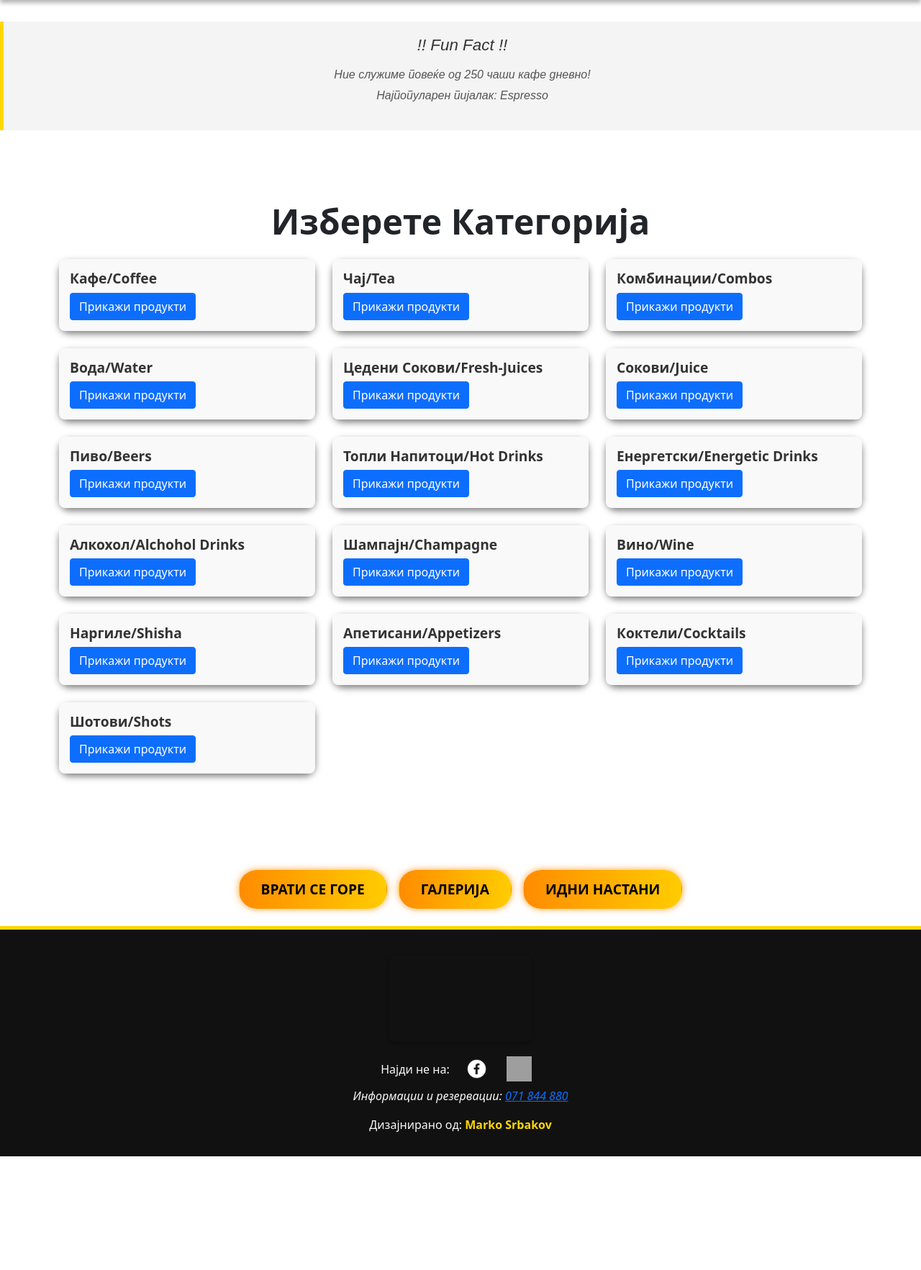
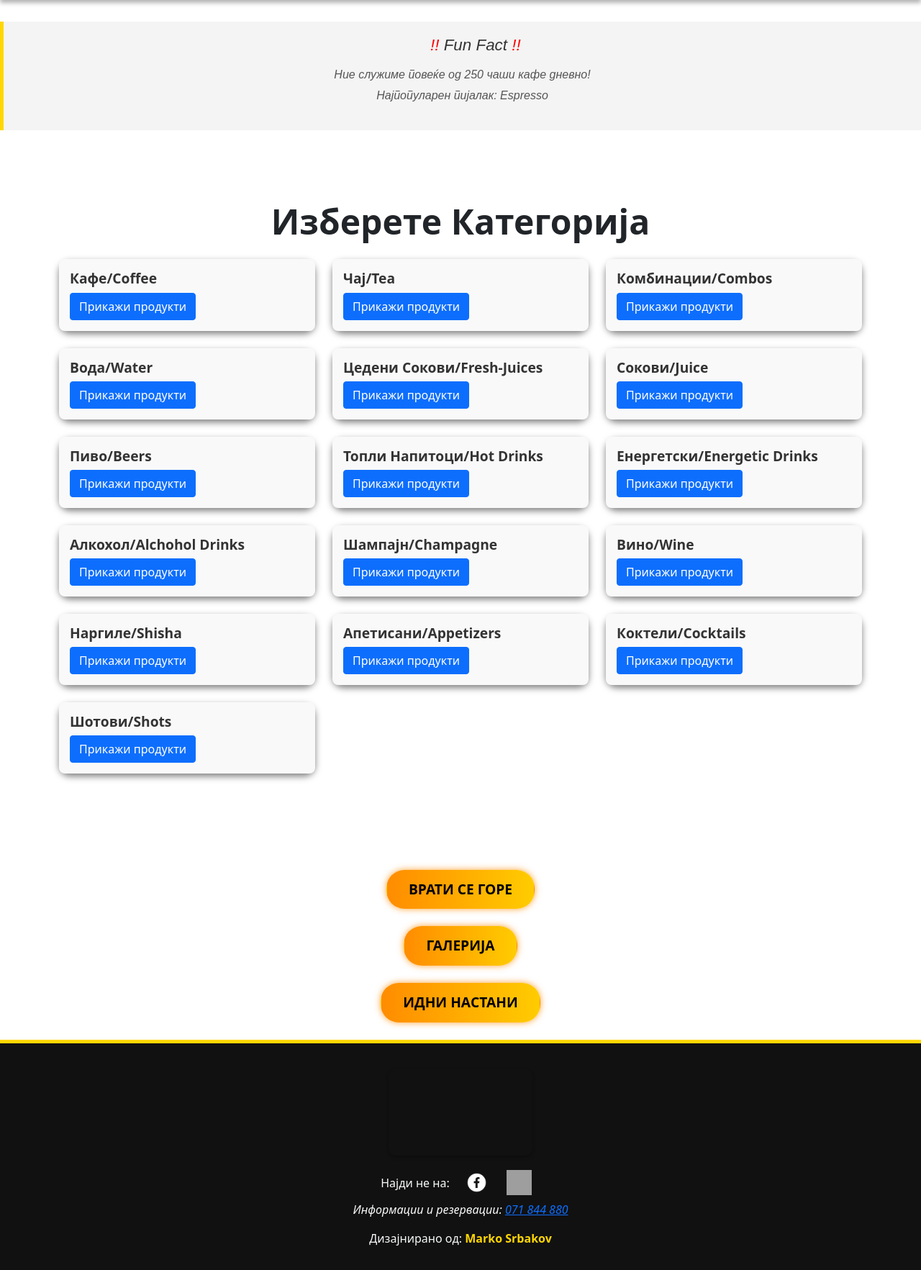
Before and after one commit to markosrbakov/GalacticCaffe, a Django app: page / in a window 1280 px wide. Shown: the part 500-2265 px from the top of the page at 72% size. Before the commit the page ends 2107 px from the top, so only its background shows below. Run offline with Django 5.2, Linux system fonts and the light colour scheme; data comes from the database, SQL or seed files in the repository; grey boxes are pictures that could not be loaded.

Commit message:
Update buttons and facts in index.html

```diff
--- a/templates/index.html
+++ b/templates/index.html
@@ -236,7 +236,24 @@
             margin: 5px 0;
         }
 
+        @keyframes move-left-right {
+            0% {
+                transform: translateX(0);
+            }
+            50% {
+                transform: translateX(20px);
+            }
+            100% {
+                transform: translateX(0);
+            }
+        }
 
+        .fun-facts h3 {
+            animation: move-left-right 1s ease-in-out infinite;
+        }
+        .red-text {
+            color: red;
+        }
     </style>
 </head>
 <body>
@@ -250,7 +267,7 @@
 </div>
 
 <div class="fun-facts">
-    <h3>!! Fun Fact !!</h3>
+    <h3><span class="red-text">!!</span> Fun Fact <span class="red-text">!!</span></h3>
     <ul>
         <li>Ние служиме повеќе од 250 чаши кафе дневно!</li>
         <li>Најпопуларен пијалак: Espresso</li>
@@ -294,14 +311,15 @@
         {% endfor %}
     </div>
 </div>
-
-<div class="d-flex justify-content-center gap-3">
+<div class="text-center mb-4">
     <button onclick="scrollToTop()" class="btn neon-button">Врати се горе</button>
+</div>
+<div class="text-center mb-4">
     <a href="/gallery" class="btn neon-button">Галерија</a>
+</div>
+<div class="text-center mb-4">
     <a href="/events" class="btn neon-button">Идни Настани</a>
 </div>
-</br>
-
 <footer class="text-center text-light py-3">
     <div class="map-container">
         <iframe
```
